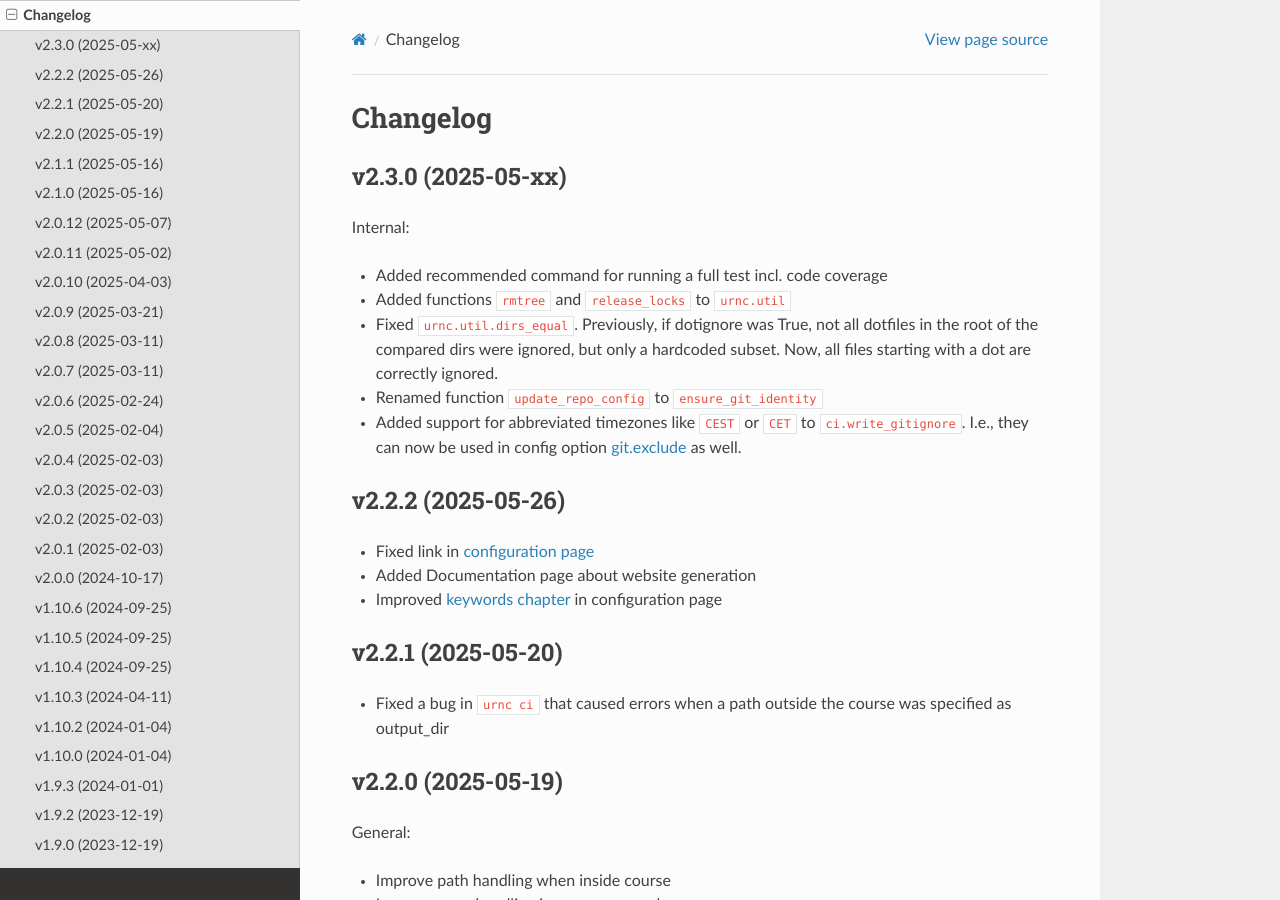
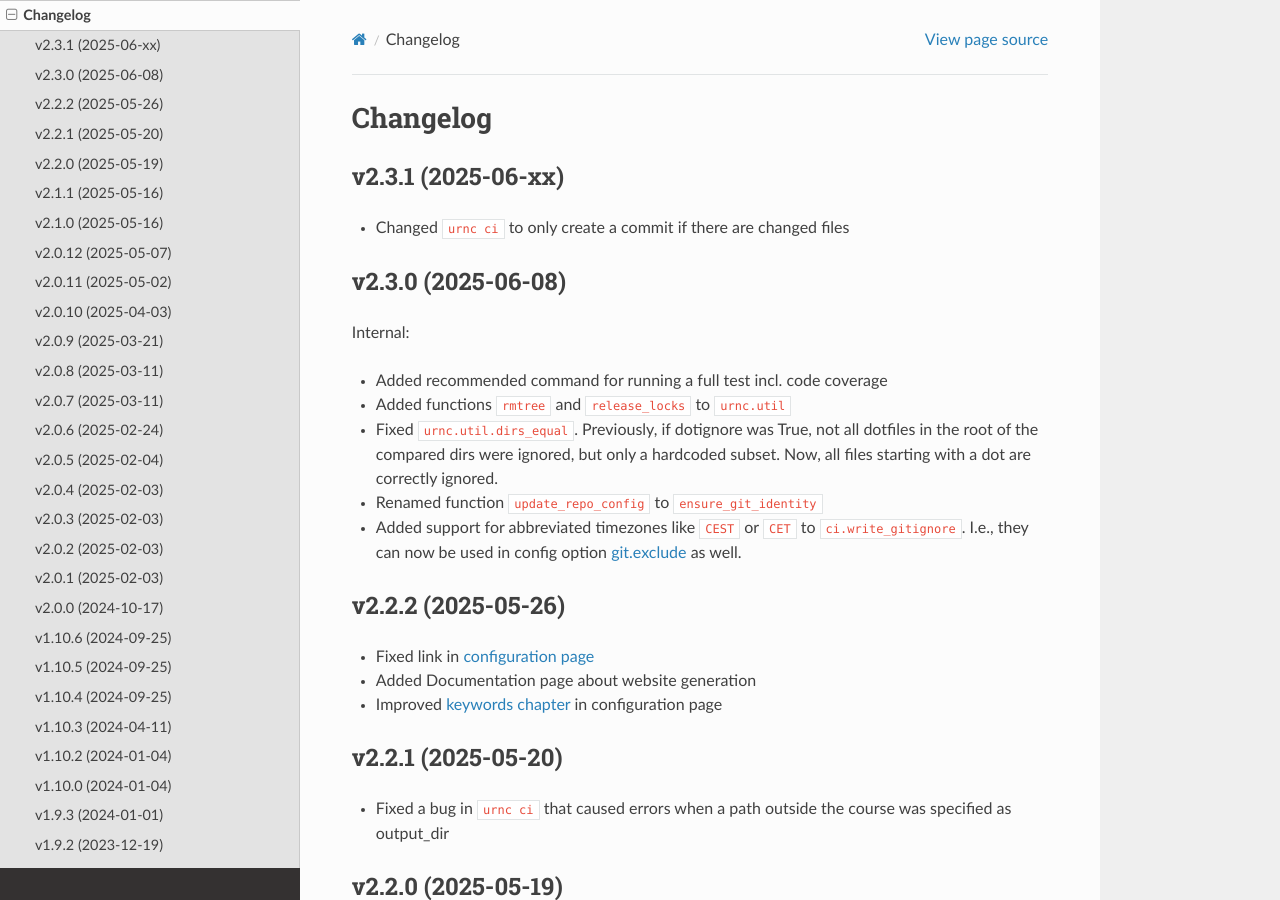
Before and after one commit to spang-lab/urnc, a Sphinx documentation site: the page built from docs/source/changelog.md, in a window 1280 px wide and 900 px high. Built offline with Sphinx 7.4.7 and the Read the Docs theme 3.1.0, drawn with Linux system fonts in a browser that asks for light colours.

Commit message:
Only create commit if files changed

```diff
--- a/docs/source/changelog.md
+++ b/docs/source/changelog.md
@@ -1,6 +1,10 @@
 # Changelog
 
-## v2.3.0 (2025-05-xx)
+## v2.3.1 (2025-06-xx)
+
+- Changed `urnc ci` to only create a commit if there are changed files
+
+## v2.3.0 (2025-06-08)
 
 Internal:
 
--- a/pyproject.toml
+++ b/pyproject.toml
@@ -11,7 +11,7 @@ include = [
 
 [project]
 name = "urnc"
-version = "2.3.0"
+version = "2.3.1"
 authors = [
     { name = "Michael Huttner", email = "michael@mhuttner.com" },
     { name = "Tobias Schmidt", email = "tobias.schmidt331@gmail.com" },
```
Also changed, not shown: 1 other file.
